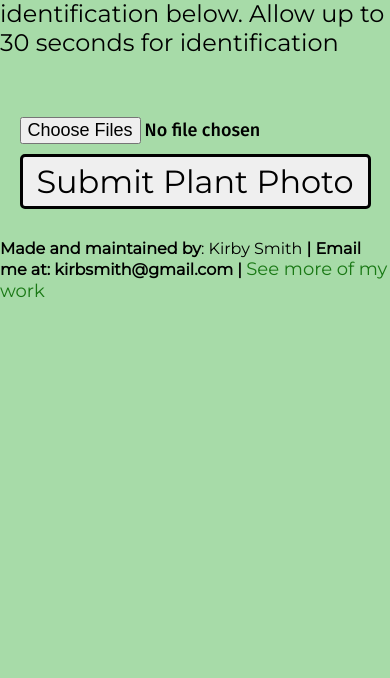
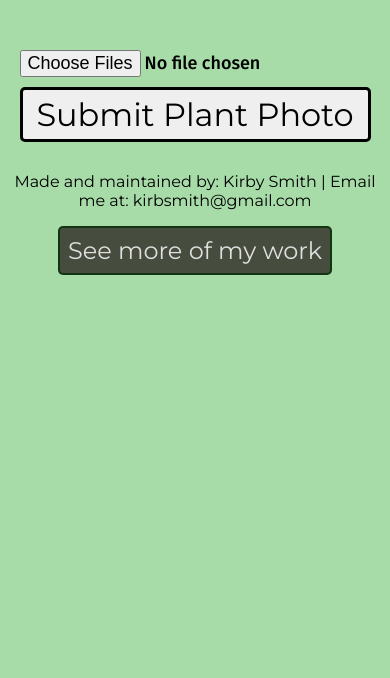
Before and after one commit to kirbsmith/plant_id_website, a website: page index.html in a window 390 px wide. Shown: the part 166-844 px from the top of the page. Drawn offline with Linux system fonts and the light colour scheme.

Commit message:
change styles and update portfolio link

```diff
--- a/css/style.css
+++ b/css/style.css
@@ -80,6 +80,31 @@ p{
   font-size: 24px;
 }
 
+#portfolio_link > a{
+  font-size: 24px;
+  color: rgba(240,240,240,0.9);
+  transition: 0.2s;
+}
+
+#portfolio_link > a:hover{
+  color: black;
+}
+
+#portfolio_link{
+  padding: 8px;
+}
+
+#portfolio_section{
+  background-color: rgba(60,60,50,0.9);
+  border: 2px solid rgba(10,50,12,0.9);
+  border-radius: 5px;
+  transition: 0.2s;
+}
+
+#portfolio_section:hover{
+  background-color: rgba(146,210,147,0.8)
+}
+
 img{
   width: 350px;
   height: auto;
@@ -104,3 +129,26 @@ a{
 a:hover{
   color: black;
 }
+
+@media screen and (max-width: 700px){
+  #heading{
+    display: flex;
+    justify-content: center;
+    align-items: center;
+    align-content: center
+  }
+
+  #heading > h1{
+    font-size: 7vw;
+  }
+
+  #heading > p{
+    text-align: center;
+    padding-top: 5vw;
+  }
+
+  footer{
+    text-align: center;
+  }
+
+}
--- a/index.html
+++ b/index.html
@@ -24,7 +24,10 @@
       </form>
     </section>
     <section id="contact_information">
-      <footer><strong>Made and maintained by</strong>: Kirby Smith  <strong>| Email me at: kirbsmith@gmail.com  |</strong>  <a href="https://ksmith.netlify.app/" target="_blank">See more of my work</a></footer>
+      <footer>Made and maintained by: Kirby Smith | Email me at: kirbsmith@gmail.com</footer>
+    </section>
+    <section id="portfolio_section">
+      <p id="portfolio_link"><a href="https://ksmith.netlify.app/" target="_blank">See more of my work</a></p>
     </section>
     <script type="text/javascript" src="js/main.js"></script>
   </body>
```
